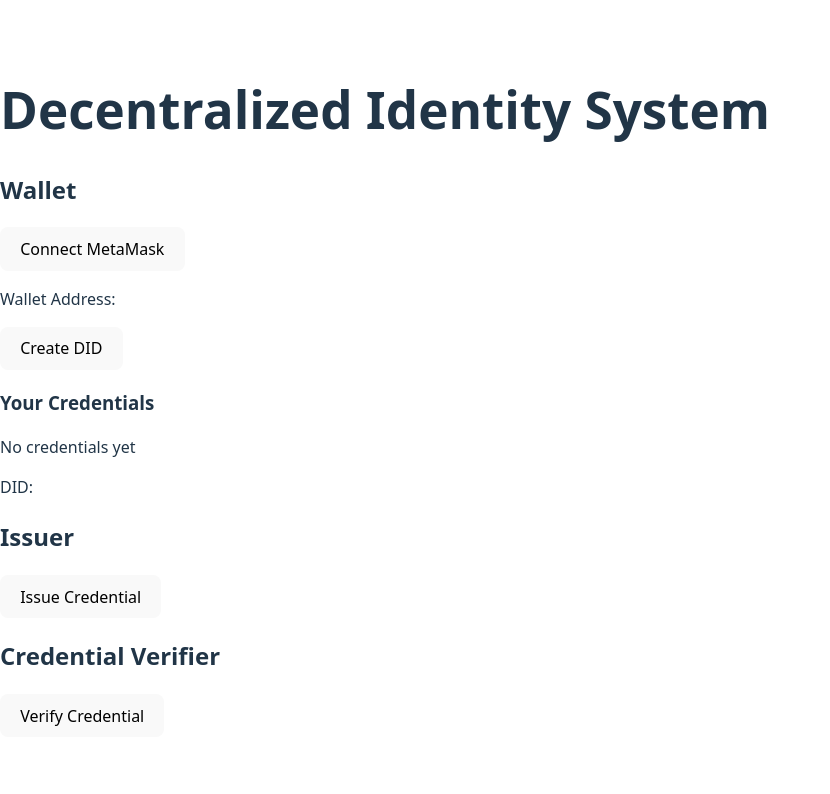
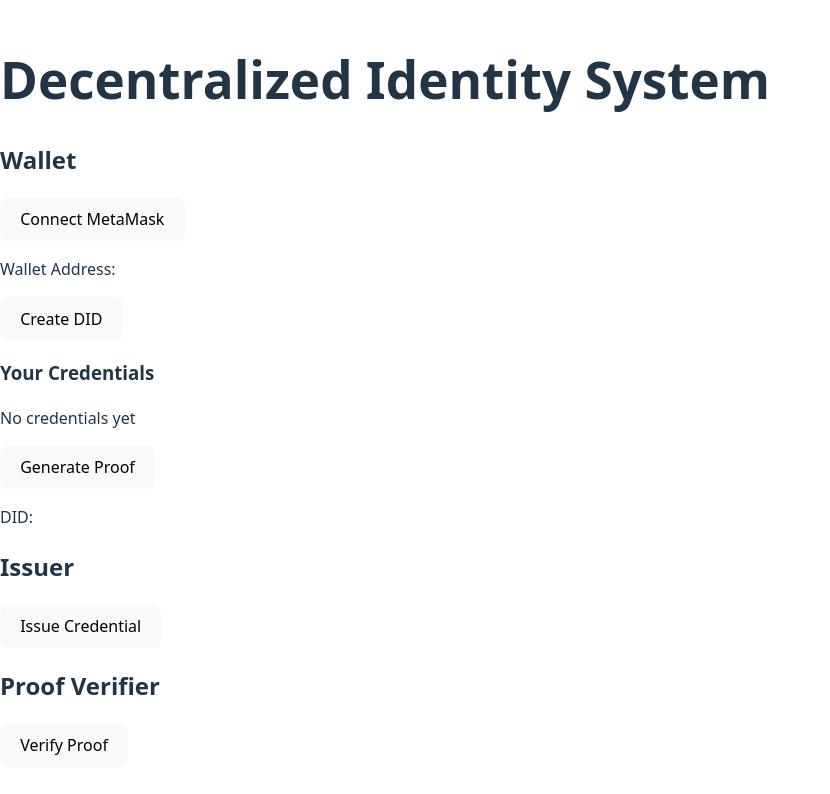
Before and after one commit to ThomasVargheseGeorge/SeniorDevelopmentProject_PPDI, a React (Vite) app: page / in a window 1280 px wide. Shown: the top 794 px of the page, without its empty margins (0-830 px from the left). Built offline with nearby package versions, Linux system fonts and the light colour scheme.

Commit message:
Prototype frontend of SDP

```diff
--- a/src/App.jsx
+++ b/src/App.jsx
@@ -6,27 +6,33 @@ import Verifier from "./Verifier";
 function App() {
 
     const [did, setDid] = useState("");
-    const [credential, setCredential] = useState(null);
+    const [credentials, setCredentials] = useState([]);
+    const [proof, setProof] = useState(null);
+
+    function addCredential(cred) {
+        setCredentials(prev => [...prev, cred]);
+    }
 
     return (
         <div>
-
             <h1>Decentralized Identity System</h1>
 
             <Wallet
                 setDid={setDid}
-                credential={credential}
+                credentials={credentials}
+                setProof={setProof}
             />
 
             <p>DID: {did}</p>
 
             <Issuer
                 did={did}
-                setCredential={setCredential}
+                addCredential={addCredential}
             />
 
-            <Verifier credential={credential} />
-
+            <Verifier
+                proof={proof}
+            />
         </div>
     );
 }
--- a/src/Issuer.jsx
+++ b/src/Issuer.jsx
@@ -1,4 +1,4 @@
-function Issuer({ did, setCredential }) {
+function Issuer({ did, addCredential }) {
 
     function issueCredential() {
 
@@ -7,14 +7,15 @@ function Issuer({ did, setCredential }) {
             return;
         }
 
-        const newCredential = {
+        const credential = {
             type: "StudentCredential",
             issuer: "University",
             holder: did,
             status: "Valid"
         };
 
-        setCredential(newCredential);
+        addCredential(credential);
+        alert("Credential Issued");
     }
 
     return (
@@ -27,4 +28,5 @@ function Issuer({ did, setCredential }) {
         </div>
     );
 }
+
 export default Issuer;
--- a/src/Verifier.jsx
+++ b/src/Verifier.jsx
@@ -1,29 +1,29 @@
 import { useState } from "react";
 
-function Verifier({ credential }) {
+function Verifier({ proof }) {
 
     const [result, setResult] = useState("");
 
-    function verifyCredential() {
+    function verifyProof() {
 
-        if (!credential) {
-            setResult("No credential provided");
+        if (!proof) {
+            setResult("No proof provided");
             return;
         }
 
-        if (credential.status === "Valid") {
-            setResult("Credential Verified ✅");
+        if (proof.valid) {
+            setResult("Proof Verified ✅");
         } else {
-            setResult("Credential Invalid ❌");
+            setResult("Invalid Proof ❌");
         }
     }
 
     return (
         <div>
-            <h2>Credential Verifier</h2>
+            <h2>Proof Verifier</h2>
 
-            <button onClick={verifyCredential}>
-                Verify Credential
+            <button onClick={verifyProof}>
+                Verify Proof
             </button>
 
             <p>{result}</p>
--- a/src/Wallet.jsx
+++ b/src/Wallet.jsx
@@ -1,9 +1,8 @@
 import { useState } from "react";
 
-function Wallet({ setDid, credential }) {
+function Wallet({ setDid, credentials, setProof }) {
 
     const [account, setAccount] = useState("");
-    const [credentials, setCredentials] = useState([]);
 
     async function connectWallet() {
         if (typeof window.ethereum !== "undefined") {
@@ -13,11 +12,12 @@ function Wallet({ setDid, credential }) {
                 });
 
                 setAccount(accounts[0]);
+
             } catch (error) {
-                console.error(error);
+                console.error("Connection error:", error);
             }
         } else {
-            alert("MetaMask not installed");
+            alert("MetaMask not detected.");
         }
     }
 
@@ -30,9 +30,32 @@ function Wallet({ setDid, credential }) {
         }
     }
 
-    // When new credential comes from App, store it
-    if (credential && credentials.length === 0) {
-        setCredentials([credential]);
+    // 🔥 REAL ZKP PROOF GENERATION
+    async function generateProof() {
+
+        if (!credentials || credentials.length === 0) {
+            alert("No credentials available");
+            return;
+        }
+
+        try {
+            const response = await fetch("http://localhost:3000/generate-proof", {
+                method: "POST"
+            });
+
+            const data = await response.json();
+
+            if (data.success) {
+                setProof({ valid: true });
+                alert("Real ZKP proof generated ✅");
+            } else {
+                alert("Proof generation failed ❌");
+            }
+
+        } catch (error) {
+            console.error(error);
+            alert("Backend not reachable ❌");
+        }
     }
 
     return (
@@ -51,7 +74,7 @@ function Wallet({ setDid, credential }) {
 
             <h3>Your Credentials</h3>
 
-            {credentials.length === 0 ? (
+            {(!credentials || credentials.length === 0) ? (
                 <p>No credentials yet</p>
             ) : (
                 credentials.map((cred, index) => (
@@ -60,7 +83,12 @@ function Wallet({ setDid, credential }) {
                     </pre>
                 ))
             )}
+
+            <button onClick={generateProof}>
+                Generate Proof
+            </button>
         </div>
     );
 }
+
 export default Wallet;
```
